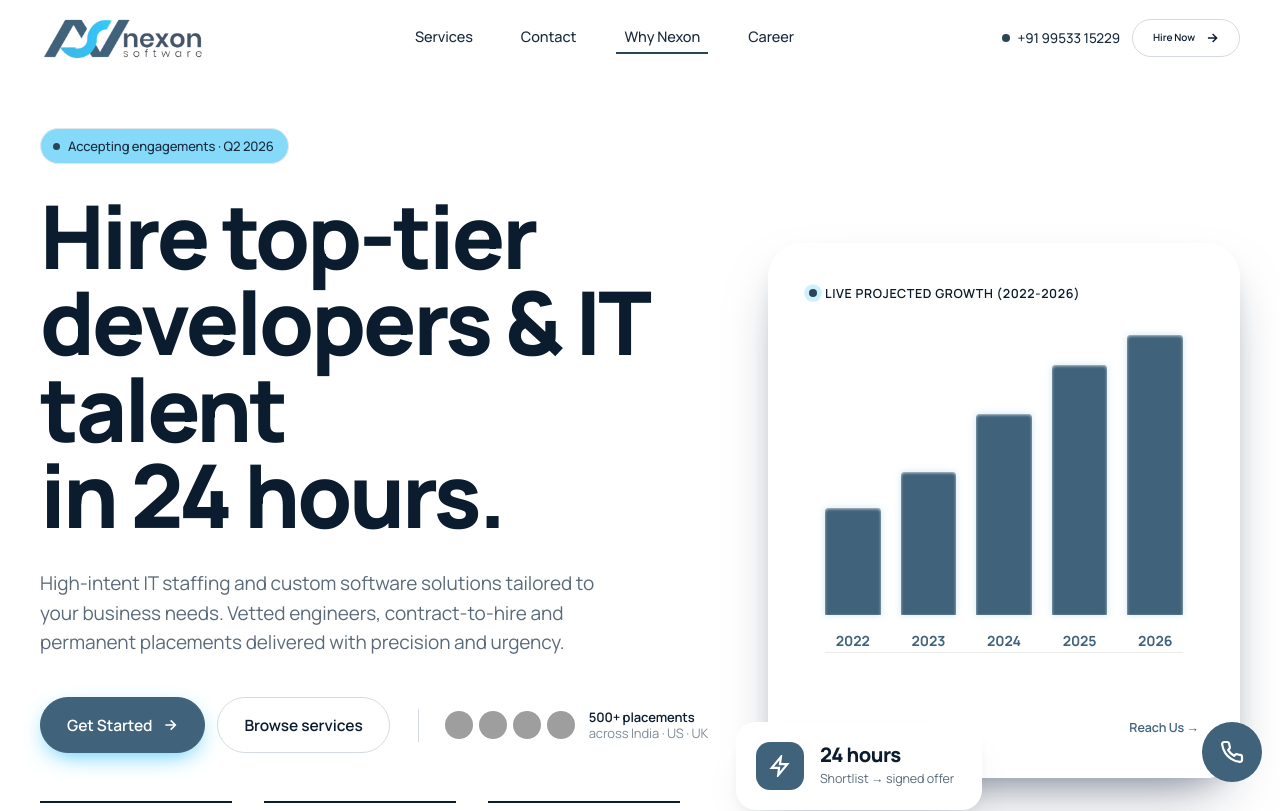
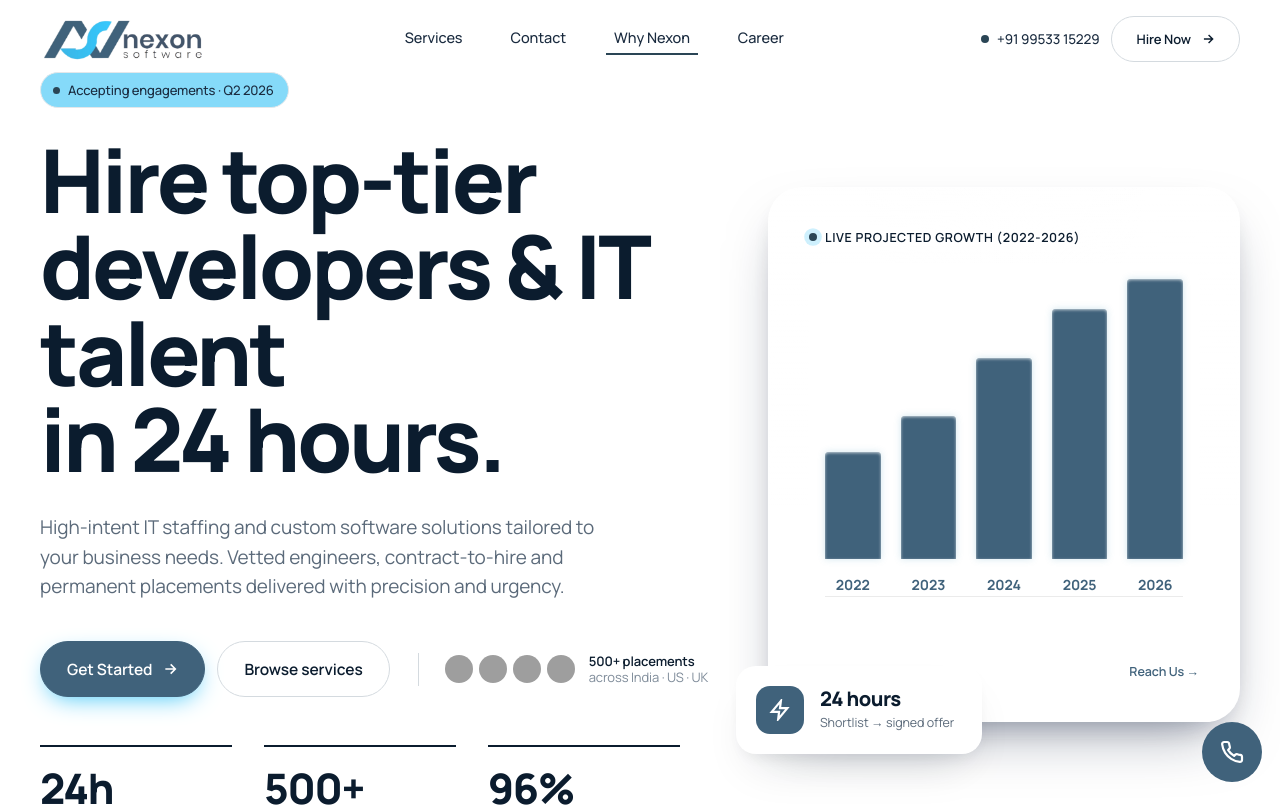
Before and after one commit to nexonsoftware01/nexon-website, a React (Vite) app: page / in a window 1280 px wide. Shown: the top 811 px of the page. Built offline with nearby package versions, Linux system fonts and the light colour scheme; grey boxes are pictures that could not be loaded; a web font is replaced by a local one.

Commit message:
Fix: UI Issue for nest Hub  device

```diff
--- a/src/components/landing/Header.jsx
+++ b/src/components/landing/Header.jsx
@@ -223,7 +223,7 @@ export default function Header({ onCtaClick }) {
 
           <button
             onClick={onCtaClick}
-            className="btn btn-outline !py-1 !px-2 !text-[12px] sm:!py-[10px] sm:!px-5 sm:!text-[10px]"
+            className="btn btn-outline !py-1 !px-2 !text-[12px] sm:!py-[10px] sm:!px-5 sm:!text-[10px] lg:!py-[12px] lg:!px-6 lg:!text-[13px] flex items-center gap-2"
           >
             Hire Now
             <svg
--- a/src/components/landing/Hero.jsx
+++ b/src/components/landing/Hero.jsx
@@ -48,7 +48,7 @@ export default function Hero({ onCtaClick }) {
     }
   };
   return (
-    <section className="relative pt-32 pb-20 sm:pb-24 lg:pb-32 overflow-hidden">
+    <section className="relative pt-32 pb-20 sm:pb-24 lg:pb-32 overflow-hidden hero-pt-1024">
       {/* Soft lime shape */}
       <div
         className="hero-shape"
--- a/src/index.css
+++ b/src/index.css
@@ -836,6 +836,13 @@ body {
   }
 }
 
+/* ─── 1024px Breakpoint Adjustments ─── */
+@media (min-width: 1024px) and (max-width: 1280px) {
+  .hero-pt-1024 {
+    padding-top: calc(2rem + 40px) !important; /* pt-8 (2rem) + 25px */
+  }
+}
+
 /* ─── Landscape Mode Adjustments ─── */
 @media (max-height: 600px) and (orientation: landscape) {
   /* Reduce top padding in landscape */
```
